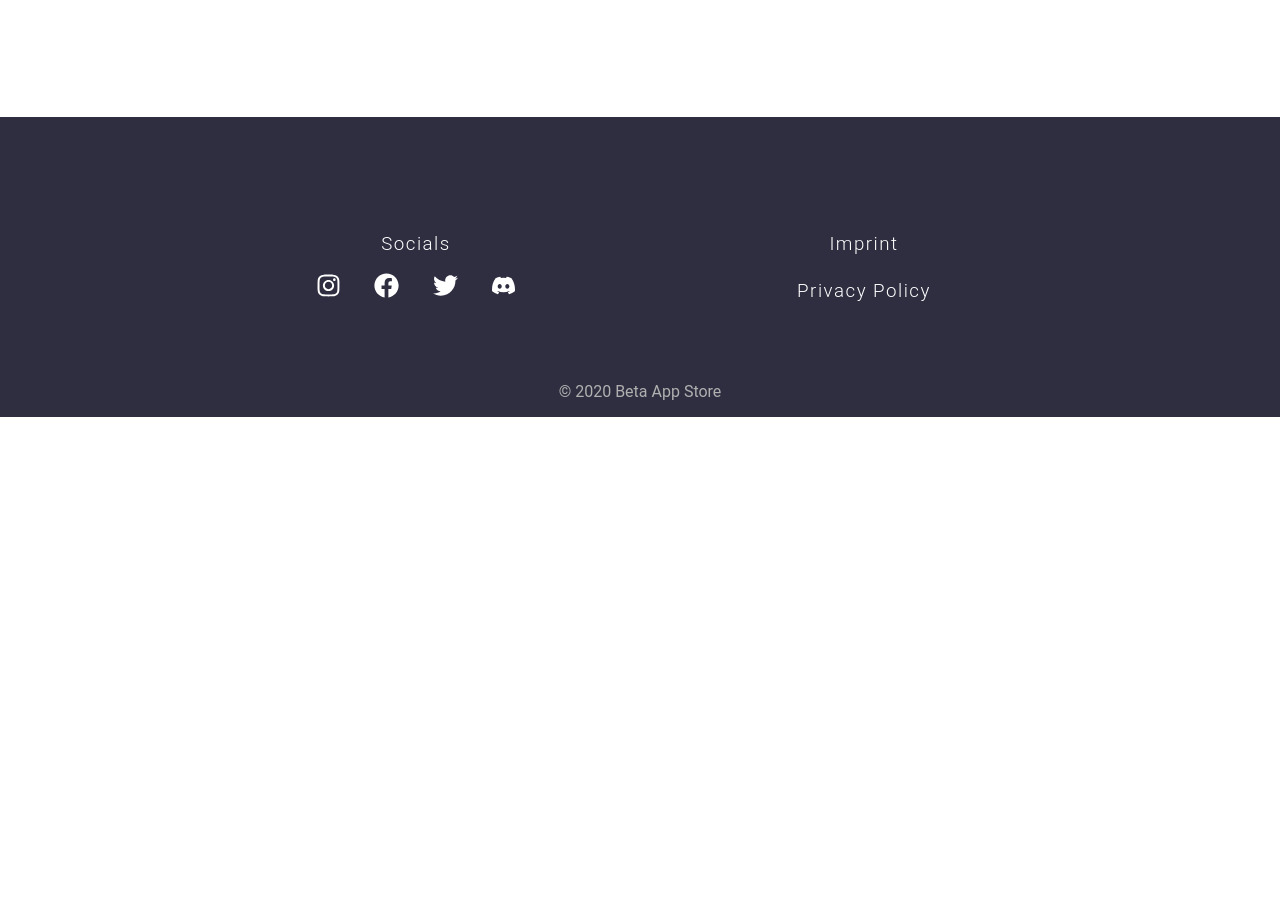
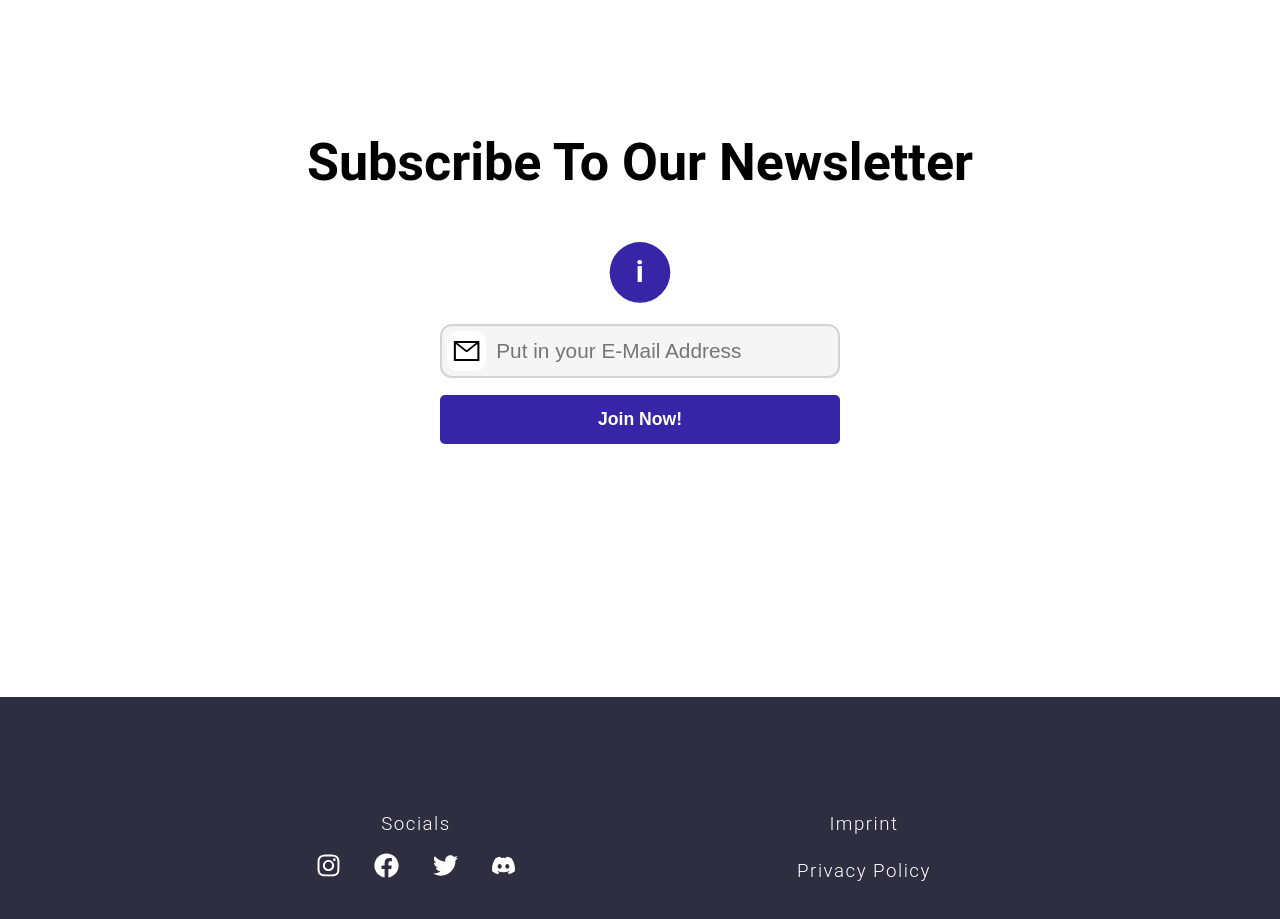
Before and after one commit to floriankulig/testiply, a Next.js app: page / in a window 1280 px wide. Shown: the part 2620-3539 px from the top of the page. Before the commit the page ends 3037 px from the top, so only its background shows below. Built offline with nearby package versions, Linux system fonts and the light colour scheme.

Commit message:
Added NewsLetter component

```diff
--- /dev/null
+++ b/src/components/home/NewsLetter.tsx
@@ -0,0 +1,156 @@
+import { Button } from "components/Button";
+import { ErrorMessage } from "components/ErrorMessage";
+import { InfoCard } from "components/InfoCard";
+import { useState } from "react";
+import { AiOutlineMail } from "react-icons/ai";
+import { MdError } from "react-icons/md";
+import styled from "styled-components";
+import { SectionHeader } from "./Benefits";
+
+const StyledInput = styled.div`
+    background-color: #f5f5f5;
+    display: flex;
+    align-items: center;
+    justify-content: center;
+    padding: 5px;
+    border-radius: 12px;
+    border: 2px solid lightgrey;
+    width: 100%;
+    @media (min-width: 721px){
+        width: 400px;
+    }
+
+    input {
+        border: 0;
+        border-radius: 5px;
+        background: transparent;
+        outline: none;
+        font-size: 1.3rem;
+        margin-left: 8px;
+        transition: all 0.25s ease;
+        width: 90%;
+
+        &:focus {
+            padding-left: 5px;
+            padding-right: 0px;
+            & ~ svg {
+                transform: translate(0, -8px);
+                box-shadow: 0px 8px 20px 0px rgba(0, 0, 0, 0.15);
+            }
+        }
+        &:invalid {
+            box-shadow: none;
+        }
+    }
+
+    svg {
+        order: -1;
+        background: #ffffff;
+        border-radius: 10px;
+        justify-content: center;
+        align-items: center;
+        width: 40px;
+        height: 40px;
+        padding: 5px;
+        transition: all 0.25s ease;
+    }
+
+    .bg {
+        width: 100%;
+        height: 100%;
+        position: absolute;
+        z-index: 1;
+        left: 0;
+        top: 0;
+        pointer-events: none;
+        border-radius: inherit;
+        box-sizing: border-box;
+        border: 2px solid transparent;
+        transition: all 0.25s ease;
+    }
+`
+
+const NewsletterSection = styled.div`
+    margin-top: 15em;
+    height: 20em;
+
+    // Media query corresponds to InfoCard styles, where card is open
+    @media (min-width: 450px){
+        h1 {
+            margin-bottom: 1em;
+        }
+    }
+
+    div.content{
+        width: 100%;
+        margin: 0 auto;
+
+        @media (min-width: 721px){
+            width: 400px;
+        }
+
+        .card{
+            float: right;
+        }
+
+        button{
+            border-radius:5px;
+            background-color: #3626a7;
+            margin-top: 1em;
+            color: #fff;
+            width: 100%;
+            @media (min-width: 721px){
+                width: 400px;
+            }
+        }
+    }
+`;
+
+export const NewsLetter: React.FC = () => {
+    const [email, setEmail] = useState<string>("");
+    const [errorMessage, setErrorMessage] = useState<string>("");
+
+    const handleChange = (event: React.ChangeEvent<HTMLInputElement>): void => {
+        event.preventDefault();
+        setEmail(event.target.value);
+        setErrorMessage("")
+    }
+
+    const onSubmit = (event: React.MouseEvent<HTMLButtonElement> | React.KeyboardEvent<HTMLButtonElement>): void => {
+        event.preventDefault();
+
+        //Validate formatting of email-address
+        const inputElement: any = document.getElementById("newsletterEmailInput")
+        if (!inputElement.validity.valid || !email) {
+            setErrorMessage("Please put in a valid E-Mail Address.")
+        } else {
+            setErrorMessage("")
+        }
+    }
+
+    return (
+        <NewsletterSection className="container">
+            <SectionHeader>Subscribe To Our Newsletter</SectionHeader>
+            <div className="content">
+                <InfoCard>
+                    <h1>Our Newsletter</h1>
+                    <p>Lorem, ipsum dolor sit amet consectetur adipisicing elit. Commodi doloremque quo, non numquam maxime deleniti cum fugit distinctio laborum suscipit?</p>
+                </InfoCard>
+                <StyledInput>
+                    <input
+                        id="newsletterEmailInput"
+                        onChange={(e) => handleChange(e)}
+                        value={email} type="email"
+                        placeholder="Put in your E-Mail Address"
+                    />
+                    <AiOutlineMail />
+                    <div className="bg" />
+                </StyledInput>
+                {errorMessage && <ErrorMessage><MdError />{errorMessage}</ErrorMessage>}
+                <Button onClick={(e) => onSubmit(e)} onKeyDown={(e) => onSubmit(e)}>
+                    Join Now!
+                </Button>
+            </div>
+        </NewsletterSection>
+    )
+}
--- a/src/components/home/index.ts
+++ b/src/components/home/index.ts
@@ -3,7 +3,8 @@ import { LandingPageHeader as Header } from "./LandingPageHeader";
 import { Hero } from "./Hero";
 import { Features } from "./Features";
 import { Benefits } from "./Benefits";
+import { NewsLetter } from "./NewsLetter";
 import { InfoFooter as Footer } from "../InfoFooter";
 
 //Export Files for usage in pages/index.tsx document
-export { Header, Hero, Features, Benefits, Footer };
+export { Header, Hero, Features, Benefits, NewsLetter, Footer };
--- a/src/pages/index.tsx
+++ b/src/pages/index.tsx
@@ -1,5 +1,5 @@
 import Head from 'next/head'
-import { Header, Hero, Features, Benefits, Footer } from "components/home"
+import { Header, Hero, Features, Benefits, Footer, NewsLetter } from "components/home"
 
 const Home: React.FC = () => {
   return (
@@ -12,6 +12,7 @@ const Home: React.FC = () => {
       <Hero />
       <Features />
       <Benefits />
+      <NewsLetter />
       <Footer />
     </>
   )
```
